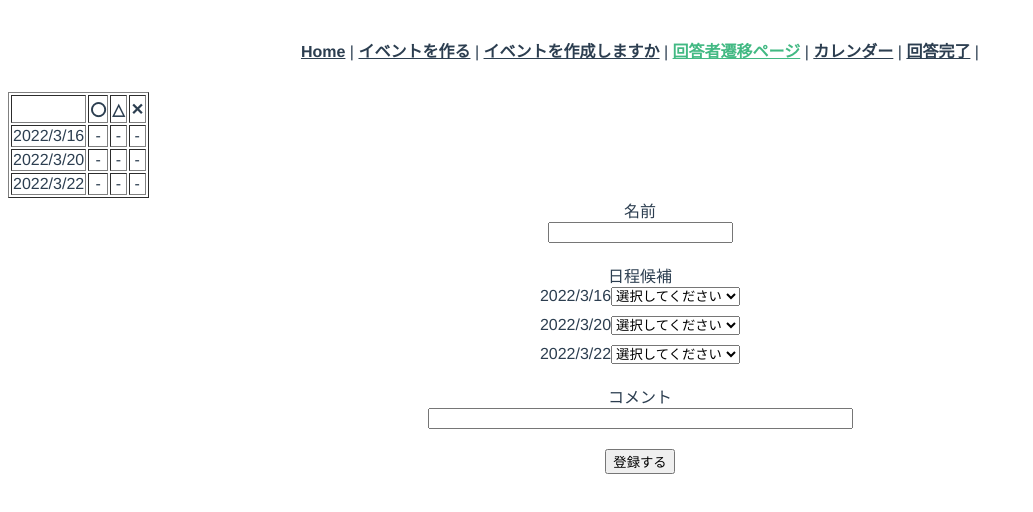
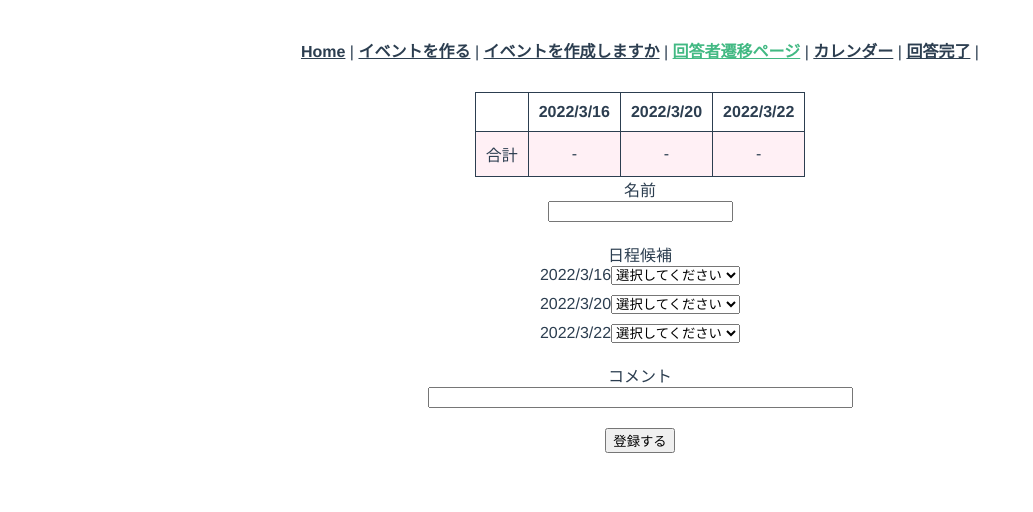
Before and after one commit to kanacoyn/arrangeapp, a Vue app: page /answerQuestions in a window 1280 px wide. Shown: the top 512 px of the page, without its empty margins (0-1033 px from the left). Built offline with nearby package versions, Linux system fonts and the light colour scheme.

Commit message:
テーブルの作成

```diff
--- a/src/components/CompSelectBox.vue
+++ b/src/components/CompSelectBox.vue
@@ -8,9 +8,9 @@
         v-on:change="preclick"
       >
         <option value="">選択してください</option>
-        <option value="1">〇</option>
-        <option value="2">△</option>
-        <option value="3">✕</option>
+        <option value="〇">〇</option>
+        <option value="△">△</option>
+        <option value="✕">✕</option>
       </select>
     </div>
   </div>
--- a/src/store/index.ts
+++ b/src/store/index.ts
@@ -78,9 +78,7 @@ export default new Vuex.Store({
     getUserList(state) {
       return state.userList;
     },
+
   },
   modules: {},
 });
-function selectedOptionDate(selectedOptionDate: any) {
-  throw new Error("Function not implemented.");
-}
--- a/src/types/event.ts
+++ b/src/types/event.ts
@@ -1,9 +1,6 @@
 import { EventDate } from "./date";
 
 export class Event {
-  filter(arg0: (date: any) => boolean) {
-    throw new Error("Method not implemented.");
-  }
   constructor(
     private _eventId: number,
     private _eventName: string,
--- a/src/views/AnswerFinished.vue
+++ b/src/views/AnswerFinished.vue
@@ -1,17 +1,57 @@
 <template>
   <div>
-
+    <table align="center">
+      <tr>
+        <th></th>
+        <th v-for="date of eventInfo.date" v-bind:key="date.dateId">
+          {{ date.date }}
+        </th>
+      </tr>
+      <tr class="total">
+        <td>合計</td>
+        <td>-</td>
+        <td>-</td>
+        <td>-</td>
+      </tr>
+      <tr v-for="user of userList" v-bind:key="user.userId">
+        <td>{{ user.name }}</td>
+        <td v-for="answer of user.registerAnswer" v-bind:key="answer.id">
+          {{ answer }}
+        </td>
+      </tr>
+    </table>
   </div>
 </template>
 
 <script lang="ts">
 import { Component, Vue } from "vue-property-decorator";
+import { Event } from "@/types/event";
+import { RegisterUser } from "@/types/RegisterUser";
 @Component
 export default class XXXComponent extends Vue {
-
+  // 現在表示されているイベント内容
+  private eventInfo = new Event(0, "", "", [], "", "", "");
+  // 現在回答済のユーザー
+  private userList = new Array<RegisterUser>();
+  created(): void {
+    this.eventInfo = this.$store.getters.getEvent;
+    this.userList = this.$store.getters.getUserList;
+  }
 }
 </script>
 
 <style scoped>
+th,
+td {
+  border: solid 1px;
+  padding: 10px;
+}
 
+table {
+  border-collapse: collapse;
+}
+
+.total {
+  background-color: lavenderblush;
+}
 </style>
--- a/src/views/AnswerQuestions.vue
+++ b/src/views/AnswerQuestions.vue
@@ -1,15 +1,15 @@
 <template>
-  <div>
+  <div class="container">
     <div class="result">
-      <table border="1">
+      <table align="center">
         <tr>
           <th></th>
-          <th>〇</th>
-          <th>△</th>
-          <th>✕</th>
+          <th v-for="date of eventInfo.date" v-bind:key="date.dateId">
+            {{ date.date }}
+          </th>
         </tr>
-        <tr v-for="date of eventInfo.date" v-bind:key="date.dateId">
-          <td>{{ date.date }}</td>
+        <tr class="total">
+          <td>合計</td>
           <td>-</td>
           <td>-</td>
           <td>-</td>
@@ -143,6 +143,8 @@ export default class AnswerFinished extends Vue {
 </script>
 
 <style scoped>
+.container{
+}
 .datelist {
   justify-content: center;
   display: flex;
@@ -157,4 +159,17 @@ export default class AnswerFinished extends Vue {
   font-size: 13px;
   color: red;
 }
+th,
+td {
+  border: solid 1px;
+  padding: 10px;
+}
+
+table {
+  border-collapse: collapse;
+}
+
+.total {
+  background-color: lavenderblush;
+}
 </style>
--- a/src/views/EventConfirm.vue
+++ b/src/views/EventConfirm.vue
@@ -65,11 +65,11 @@
 <script lang="ts">
 import { Component, Vue } from "vue-property-decorator";
 import { Event } from "@/types/event";
-import { Date } from "@/types/date";
+import { EventDate } from "@/types/date";
 
 @Component
 export default class XXXComponent extends Vue {
-  private eventConfirm = new Event(0, "", "", new Array<Date>(), "", "", "");
+  private eventConfirm = new Event(0, "", "", new Array<EventDate>(), "", "", "");
   private evntInfo = new Array<Event>();
 
   created(): void {
```
